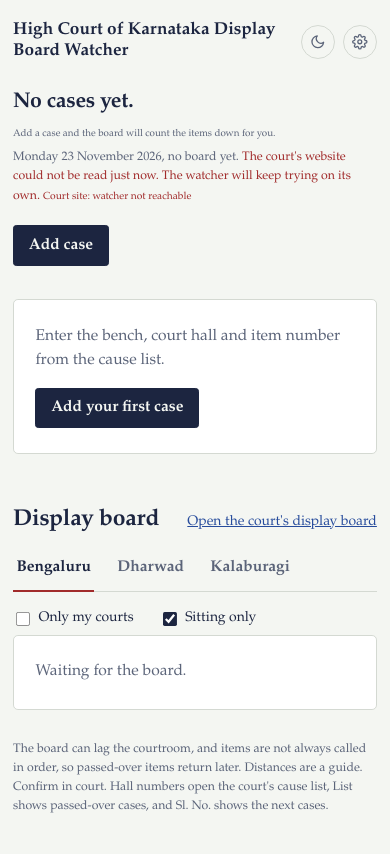
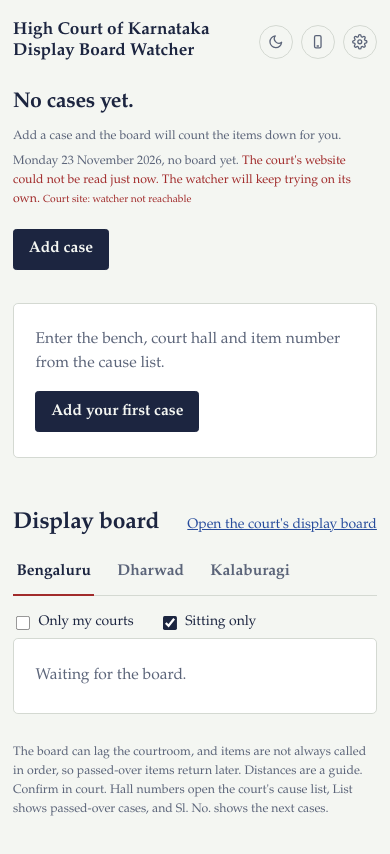
Before and after one commit to adityaratnam09/hck-court-watcher, a plain HTML site: page index.html in a window 390 px wide. Drawn offline with Linux system fonts and the light colour scheme; no server answers.

Commit message:
tweak mobile support

```diff
--- a/index.html
+++ b/index.html
@@ -119,11 +119,12 @@ select,input:not([type=checkbox]){width:100%;padding:10px 12px;border-radius:4px
 .about{margin-top:24px;padding-top:16px;border-top:1px solid var(--rule);font-size:15px;color:var(--soft)}
 textarea{display:block;width:100%;padding:14px 16px;border-radius:8px;border:1.5px solid var(--rule);background:var(--paper);color:var(--ink);font:17px/1.6 var(--serif);resize:vertical}
 .note{color:var(--green);min-height:1.6em;margin:12px 0 0;font-size:16px}
-@media(max-width:640px){main{padding:26px 16px 70px}.tabs{gap:24px}.mr{grid-template-columns:54px 1fr auto;gap:14px;padding:16px 18px}.gh{padding:18px 18px 12px}.mr .ac{grid-column:1/-1;justify-content:flex-start}.ruler{margin:8px 60px 2px 28px}.fg{grid-template-columns:repeat(12,1fr)}.c2,.c3,.c4{grid-column:span 6}.c5,.c6,.c7,.c12{grid-column:span 12}.two{grid-template-columns:1fr}.gh .court{text-align:left}th,td{padding:10px 8px}}
+@media(max-width:640px){.sum{white-space:normal;font-size:15px}main{padding:26px 16px 70px}.tabs{gap:24px}.mr{grid-template-columns:54px 1fr auto;gap:14px;padding:16px 18px}.gh{padding:18px 18px 12px}.mr .ac{grid-column:1/-1;justify-content:flex-start}.ruler{margin:8px 60px 2px 44px}.fg{grid-template-columns:repeat(12,1fr)}.c2,.c3,.c4{grid-column:span 6}.c5,.c6,.c7,.c12{grid-column:span 12}.two{grid-template-columns:1fr}.gh .court{text-align:left}th,td{padding:10px 8px}}
+body.mob main{padding:26px 16px 70px}body.mob .tabs{gap:24px}body.mob .mr{grid-template-columns:54px 1fr auto;gap:14px;padding:16px 18px}body.mob .gh{padding:18px 18px 12px}body.mob .mr .ac{grid-column:1/-1;justify-content:flex-start}body.mob .ruler{margin:8px 60px 2px 44px}body.mob .fg{grid-template-columns:repeat(12,1fr)}body.mob .c2,body.mob .c3,body.mob .c4{grid-column:span 6}body.mob .c5,body.mob .c6,body.mob .c7,body.mob .c12{grid-column:span 12}body.mob .two{grid-template-columns:1fr}body.mob .gh .court{text-align:left}body.mob th,body.mob td{padding:10px 8px}body.mob{zoom:1}body.mob main{max-width:430px}body.mob h1{font-size:30px}body.mob .sum{white-space:normal;font-size:15px}body.mob .topbar .brand{font-size:21px}body.mob .cta{flex-wrap:wrap}
 </style></head><body><main>
 
 <div class="topbar"><div class="brand">High Court of Karnataka Display Board Watcher</div>
- <div class="tools"><button class="ico big" id="themeBtn" title="Switch between light and dark" aria-label="Switch between light and dark"></button><button class="ico big" id="setBtn" title="Settings" aria-label="Settings"><svg viewBox="0 0 24 24"><circle cx="12" cy="12" r="3"/><path d="M19.4 15a1.65 1.65 0 0 0 .33 1.82l.06.06a2 2 0 0 1 0 2.83 2 2 0 0 1-2.83 0l-.06-.06a1.65 1.65 0 0 0-1.82-.33 1.65 1.65 0 0 0-1 1.51V21a2 2 0 0 1-2 2 2 2 0 0 1-2-2v-.09A1.65 1.65 0 0 0 9 19.4a1.65 1.65 0 0 0-1.82.33l-.06.06a2 2 0 0 1-2.83 0 2 2 0 0 1 0-2.83l.06-.06a1.65 1.65 0 0 0 .33-1.82 1.65 1.65 0 0 0-1.51-1H3a2 2 0 0 1-2-2 2 2 0 0 1 2-2h.09A1.65 1.65 0 0 0 4.6 9a1.65 1.65 0 0 0-.33-1.82l-.06-.06a2 2 0 0 1 0-2.83 2 2 0 0 1 2.83 0l.06.06a1.65 1.65 0 0 0 1.82.33H9a1.65 1.65 0 0 0 1-1.51V3a2 2 0 0 1 2-2 2 2 0 0 1 2 2v.09a1.65 1.65 0 0 0 1 1.51 1.65 1.65 0 0 0 1.82-.33l.06-.06a2 2 0 0 1 2.83 0 2 2 0 0 1 0 2.83l-.06.06a1.65 1.65 0 0 0-.33 1.82V9a1.65 1.65 0 0 0 1.51 1H21a2 2 0 0 1 2 2 2 2 0 0 1-2 2h-.09a1.65 1.65 0 0 0-1.51 1z"/></svg></button></div></div>
+ <div class="tools"><button class="ico big" id="themeBtn" title="Switch between light and dark" aria-label="Switch between light and dark"></button><button class="ico big" id="mobBtn" title="Preview the phone layout" aria-label="Switch between phone and full layout" aria-pressed="false"><svg viewBox="0 0 24 24"><rect x="7" y="2.5" width="10" height="19" rx="2.2"/><path d="M11 18.5h2"/></svg></button><button class="ico big" id="setBtn" title="Settings" aria-label="Settings"><svg viewBox="0 0 24 24"><circle cx="12" cy="12" r="3"/><path d="M19.4 15a1.65 1.65 0 0 0 .33 1.82l.06.06a2 2 0 0 1 0 2.83 2 2 0 0 1-2.83 0l-.06-.06a1.65 1.65 0 0 0-1.82-.33 1.65 1.65 0 0 0-1 1.51V21a2 2 0 0 1-2 2 2 2 0 0 1-2-2v-.09A1.65 1.65 0 0 0 9 19.4a1.65 1.65 0 0 0-1.82.33l-.06.06a2 2 0 0 1-2.83 0 2 2 0 0 1 0-2.83l.06-.06a1.65 1.65 0 0 0 .33-1.82 1.65 1.65 0 0 0-1.51-1H3a2 2 0 0 1-2-2 2 2 0 0 1 2-2h.09A1.65 1.65 0 0 0 4.6 9a1.65 1.65 0 0 0-.33-1.82l-.06-.06a2 2 0 0 1 0-2.83 2 2 0 0 1 2.83 0l.06.06a1.65 1.65 0 0 0 1.82.33H9a1.65 1.65 0 0 0 1-1.51V3a2 2 0 0 1 2-2 2 2 0 0 1 2 2v.09a1.65 1.65 0 0 0 1 1.51 1.65 1.65 0 0 0 1.82-.33l.06-.06a2 2 0 0 1 2.83 0 2 2 0 0 1 0 2.83l-.06.06a1.65 1.65 0 0 0-.33 1.82V9a1.65 1.65 0 0 0 1.51 1H21a2 2 0 0 1 2 2 2 2 0 0 1-2 2h-.09a1.65 1.65 0 0 0-1.51 1z"/></svg></button></div></div>
 <header class="mast">
  <div><h1 id="headline"></h1><div class="sum" id="sum"></div><div class="status" id="status"></div></div>
  <div class="cta"><button class="btn" id="shareBtn">Share</button><button class="btn fill" id="addBtn">Add case</button></div>
@@ -519,6 +520,8 @@ $('s_native').onclick=()=>{try{navigator.share({text:$('sharetxt').value})}catch
 const isDark=()=>cfg.theme==='dark'||(cfg.theme==='device'&&matchMedia('(prefers-color-scheme: dark)').matches);
 function applyTheme(){const t=cfg.theme;if(t==='device')document.documentElement.removeAttribute('data-theme');else document.documentElement.setAttribute('data-theme',t);
   document.querySelectorAll('#theme button').forEach(b=>b.classList.toggle('on',b.dataset.v===t));$('themeBtn').innerHTML=isDark()?ICON.sun:ICON.moon}
+function applyMob(){document.body.classList.toggle('mob',!!cfg.mob);const b=$('mobBtn');b.setAttribute('aria-pressed',String(!!cfg.mob));b.style.color=cfg.mob?'var(--ink)':'';b.style.background=cfg.mob?'var(--wash)':''}
+$('mobBtn').onclick=()=>{cfg.mob=!cfg.mob;saveCfg();applyMob()};
 $('themeBtn').onclick=()=>{cfg.theme=isDark()?'light':'dark';saveCfg();applyTheme()};
 try{matchMedia('(prefers-color-scheme: dark)').addEventListener('change',applyTheme)}catch(e){}
 for(let i=1;i<=10;i++)$('g_thr').append(h('option',{value:i},`${i} case${i>1?'s':''}`));
@@ -579,6 +582,6 @@ $('dform').onsubmit=e=>{e.preventDefault();
 document.addEventListener('visibilitychange',()=>{if(document.visibilityState==='visible')checkNewDay()});
 setInterval(checkNewDay,60000);
 
-applyTheme();render();checkNewDay();poll();setInterval(poll,10000);
+applyTheme();applyMob();render();checkNewDay();poll();setInterval(poll,10000);
 setInterval(()=>{if(snap)renderHeader(matters.map(m=>({m,r:evaluate(m,snap?.data)})))},1000);
 </script></main></body></html>
```
